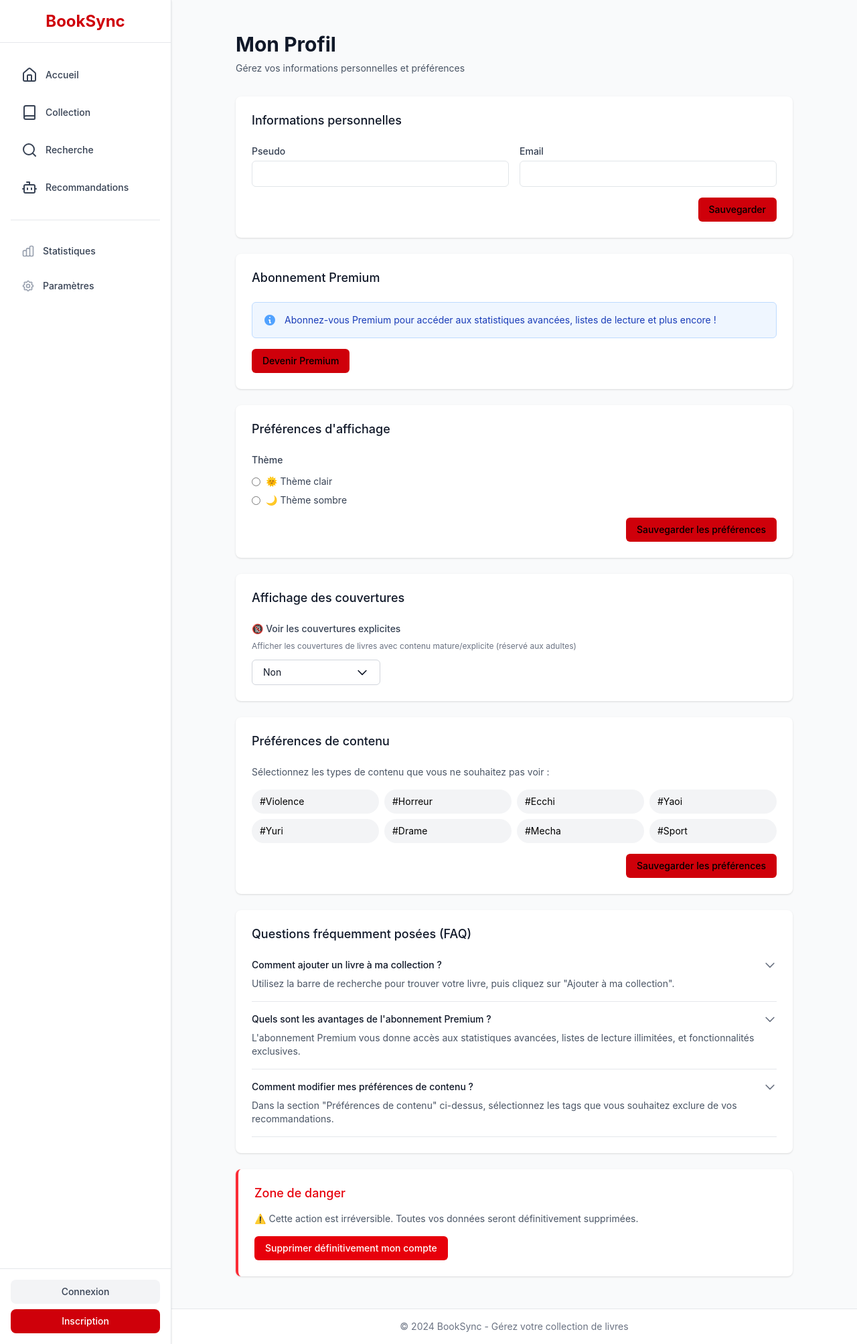
After one commit to shooter-dev/book_sync, a Django app: page /accounts/profile/ in a window 1280 px wide. The commit adds this page. Shown: the whole page at 67% size. Run offline with Django 5.2, Linux system fonts and the light colour scheme.

Commit message:
feat: creat profile && view profile && url profil

```diff
--- /dev/null
+++ b/book_sync/accounts/templates/profile.html
@@ -0,0 +1,371 @@
+{% extends "base.html" %}
+{% load static %}
+
+{% block content %}
+<div class="max-w-4xl mx-auto py-6 sm:px-6 lg:px-8">
+    <div class="px-4 py-6 sm:px-0">
+        <!-- Header -->
+        <div class="mb-8">
+            <h1 class="text-3xl font-bold text-gray-900 dark:text-white">
+                Mon Profil
+            </h1>
+            <p class="mt-2 text-sm text-gray-600 dark:text-gray-400">
+                Gérez vos informations personnelles et préférences
+            </p>
+        </div>
+
+        <div class="space-y-6">
+            <!-- Informations personnelles -->
+            <div class="bg-white dark:bg-gray-800 shadow rounded-lg">
+                <div class="px-4 py-5 sm:p-6">
+                    <h3 class="text-lg leading-6 font-medium text-gray-900 dark:text-white mb-6">
+                        Informations personnelles
+                    </h3>
+                    <form method="post" action="#" class="space-y-4">
+                        {% csrf_token %}
+                        <div class="grid grid-cols-1 md:grid-cols-2 gap-4">
+                            <div>
+                                <label for="username" class="block text-sm font-medium text-gray-700 dark:text-gray-300">
+                                    Pseudo
+                                </label>
+                                <input type="text" id="username" name="username" value="{{ user.username }}"
+                                       class="mangacollec-input form-input mt-1">
+                            </div>
+                            <div>
+                                <label for="email" class="block text-sm font-medium text-gray-700 dark:text-gray-300">
+                                    Email
+                                </label>
+                                <input type="email" id="email" name="email" value="{{ user.email }}"
+                                       class="mangacollec-input form-input mt-1">
+                            </div>
+                        </div>
+                        <div class="flex justify-end">
+                            <button type="submit" class="mangacollec-red px-4 py-2 text-sm font-medium rounded-md">
+                                Sauvegarder
+                            </button>
+                        </div>
+                    </form>
+                </div>
+            </div>
+
+            <!-- Abonnement -->
+            <div class="bg-white dark:bg-gray-800 shadow rounded-lg">
+                <div class="px-4 py-5 sm:p-6">
+                    <h3 class="text-lg leading-6 font-medium text-gray-900 dark:text-white mb-6">
+                        Abonnement Premium
+                    </h3>
+                    {% if user.is_premium %}
+                        <div class="bg-green-50 dark:bg-green-900/20 border border-green-200 dark:border-green-800 rounded-md p-4 mb-4">
+                            <div class="flex">
+                                <div class="flex-shrink-0">
+                                    <svg class="h-5 w-5 text-green-400" viewBox="0 0 20 20" fill="currentColor">
+                                        <path fill-rule="evenodd" d="M10 18a8 8 0 100-16 8 8 0 000 16zm3.707-9.293a1 1 0 00-1.414-1.414L9 10.586 7.707 9.293a1 1 0 00-1.414 1.414l2 2a1 1 0 001.414 0l4-4z" clip-rule="evenodd" />
+                                    </svg>
+                                </div>
+                                <div class="ml-3">
+                                    <p class="text-sm text-green-800 dark:text-green-200">
+                                        Vous êtes abonné Premium ! Profitez de toutes les fonctionnalités avancées.
+                                    </p>
+                                </div>
+                            </div>
+                        </div>
+                        <button type="button" class="bg-red-600 hover:bg-red-700 text-white px-4 py-2 text-sm font-medium rounded-md">
+                            Résilier l'abonnement
+                        </button>
+                    {% else %}
+                        <div class="bg-blue-50 dark:bg-blue-900/20 border border-blue-200 dark:border-blue-800 rounded-md p-4 mb-4">
+                            <div class="flex">
+                                <div class="flex-shrink-0">
+                                    <svg class="h-5 w-5 text-blue-400" viewBox="0 0 20 20" fill="currentColor">
+                                        <path fill-rule="evenodd" d="M18 10a8 8 0 11-16 0 8 8 0 0116 0zm-7-4a1 1 0 11-2 0 1 1 0 012 0zM9 9a1 1 0 000 2v3a1 1 0 001 1h1a1 1 0 100-2v-3a1 1 0 00-1-1H9z" clip-rule="evenodd" />
+                                    </svg>
+                                </div>
+                                <div class="ml-3">
+                                    <p class="text-sm text-blue-800 dark:text-blue-200">
+                                        Abonnez-vous Premium pour accéder aux statistiques avancées, listes de lecture et plus encore !
+                                    </p>
+                                </div>
+                            </div>
+                        </div>
+                        <button type="button" class="mangacollec-red px-4 py-2 text-sm font-medium rounded-md">
+                            Devenir Premium
+                        </button>
+                    {% endif %}
+                </div>
+            </div>
+
+            <!-- Préférences d'affichage -->
+            <div class="bg-white dark:bg-gray-800 shadow rounded-lg">
+                <div class="px-4 py-5 sm:p-6">
+                    <h3 class="text-lg leading-6 font-medium text-gray-900 dark:text-white mb-6">
+                        Préférences d'affichage
+                    </h3>
+                    <form method="post" action="#" class="space-y-4">
+                        {% csrf_token %}
+                        <div>
+                            <label class="block text-sm font-medium text-gray-700 dark:text-gray-300 mb-3">
+                                Thème
+                            </label>
+                            <div class="space-y-2">
+                                <div class="flex items-center">
+                                    <input id="theme-light" name="theme" type="radio" value="light"
+                                           class="mangacollec-checkbox">
+                                    <label for="theme-light" class="ml-2 text-sm text-gray-700 dark:text-gray-300">
+                                        🌞 Thème clair
+                                    </label>
+                                </div>
+                                <div class="flex items-center">
+                                    <input id="theme-dark" name="theme" type="radio" value="dark"
+                                           class="mangacollec-checkbox">
+                                    <label for="theme-dark" class="ml-2 text-sm text-gray-700 dark:text-gray-300">
+                                        🌙 Thème sombre
+                                    </label>
+                                </div>
+                            </div>
+                        </div>
+
+                        <div class="flex justify-end">
+                            <button type="submit" class="mangacollec-red px-4 py-2 text-sm font-medium rounded-md">
+                                Sauvegarder les préférences
+                            </button>
+                        </div>
+                    </form>
+                </div>
+            </div>
+
+            <!-- Contenu mature -->
+            <div class="bg-white dark:bg-gray-800 shadow rounded-lg">
+                <div class="px-4 py-5 sm:p-6">
+                    <h3 class="text-lg leading-6 font-medium text-gray-900 dark:text-white mb-6">
+                        Affichage des couvertures
+                    </h3>
+                    <div class="space-y-4">
+                        <div>
+                            <label class="block text-sm font-medium text-gray-700 dark:text-gray-300 mb-2">
+                                🔞 Voir les couvertures explicites
+                            </label>
+                            <p class="text-xs text-gray-500 dark:text-gray-400 mb-3">
+                                Afficher les couvertures de livres avec contenu mature/explicite (réservé aux adultes)
+                            </p>
+
+                            <div class="relative inline-block">
+                                <button type="button" id="mature-content-button"
+                                        class="flex items-center justify-between w-48 px-4 py-2 text-sm border border-gray-300 dark:border-gray-600 rounded-md bg-white dark:bg-gray-700 text-gray-900 dark:text-white hover:bg-gray-50 dark:hover:bg-gray-600 focus:outline-none focus:ring-2 focus:ring-red-500">
+                                    <span id="mature-content-text">Non</span>
+                                    <svg class="w-5 h-5 ml-2" fill="none" stroke="currentColor" viewBox="0 0 24 24">
+                                        <path stroke-linecap="round" stroke-linejoin="round" stroke-width="2" d="M19 9l-7 7-7-7"></path>
+                                    </svg>
+                                </button>
+
+                                <div id="mature-content-dropdown" class="absolute z-10 w-48 mt-1 bg-white dark:bg-gray-700 border border-gray-300 dark:border-gray-600 rounded-md shadow-lg hidden">
+                                    <div class="py-1">
+                                        <button type="button" class="mature-option w-full px-4 py-2 text-left text-sm text-gray-700 dark:text-gray-300 hover:bg-gray-100 dark:hover:bg-gray-600" data-value="non">
+                                            Non
+                                        </button>
+                                        <button type="button" class="mature-option w-full px-4 py-2 text-left text-sm text-gray-700 dark:text-gray-300 hover:bg-gray-100 dark:hover:bg-gray-600" data-value="oui">
+                                            Oui
+                                        </button>
+                                    </div>
+                                </div>
+                            </div>
+                        </div>
+                    </div>
+                </div>
+            </div>
+
+            <!-- Préférences de contenu -->
+            <div class="bg-white dark:bg-gray-800 shadow rounded-lg">
+                <div class="px-4 py-5 sm:p-6">
+                    <h3 class="text-lg leading-6 font-medium text-gray-900 dark:text-white mb-6">
+                        Préférences de contenu
+                    </h3>
+                    <p class="text-sm text-gray-600 dark:text-gray-400 mb-4">
+                        Sélectionnez les types de contenu que vous ne souhaitez pas voir :
+                    </p>
+                    <form method="post" action="#" class="space-y-4">
+                        {% csrf_token %}
+                        <div class="grid grid-cols-2 md:grid-cols-3 lg:grid-cols-4 gap-2">
+                            <label class="inline-flex items-center px-3 py-2 bg-gray-100 dark:bg-gray-700 rounded-full text-sm hover:bg-red-100 dark:hover:bg-red-900/30 cursor-pointer transition-colors">
+                                <input type="checkbox" name="exclude_tags" value="violence" class="sr-only peer">
+                                <span class="peer-checked:line-through peer-checked:text-red-600 dark:peer-checked:text-red-400">
+                                    #Violence
+                                </span>
+                            </label>
+                            <label class="inline-flex items-center px-3 py-2 bg-gray-100 dark:bg-gray-700 rounded-full text-sm hover:bg-red-100 dark:hover:bg-red-900/30 cursor-pointer transition-colors">
+                                <input type="checkbox" name="exclude_tags" value="horreur" class="sr-only peer">
+                                <span class="peer-checked:line-through peer-checked:text-red-600 dark:peer-checked:text-red-400">
+                                    #Horreur
+                                </span>
+                            </label>
+                            <label class="inline-flex items-center px-3 py-2 bg-gray-100 dark:bg-gray-700 rounded-full text-sm hover:bg-red-100 dark:hover:bg-red-900/30 cursor-pointer transition-colors">
+                                <input type="checkbox" name="exclude_tags" value="ecchi" class="sr-only peer">
+                                <span class="peer-checked:line-through peer-checked:text-red-600 dark:peer-checked:text-red-400">
+                                    #Ecchi
+                                </span>
+                            </label>
+                            <label class="inline-flex items-center px-3 py-2 bg-gray-100 dark:bg-gray-700 rounded-full text-sm hover:bg-red-100 dark:hover:bg-red-900/30 cursor-pointer transition-colors">
+                                <input type="checkbox" name="exclude_tags" value="yaoi" class="sr-only peer">
+                                <span class="peer-checked:line-through peer-checked:text-red-600 dark:peer-checked:text-red-400">
+                                    #Yaoi
+                                </span>
+                            </label>
+                            <label class="inline-flex items-center px-3 py-2 bg-gray-100 dark:bg-gray-700 rounded-full text-sm hover:bg-red-100 dark:hover:bg-red-900/30 cursor-pointer transition-colors">
+                                <input type="checkbox" name="exclude_tags" value="yuri" class="sr-only peer">
+                                <span class="peer-checked:line-through peer-checked:text-red-600 dark:peer-checked:text-red-400">
+                                    #Yuri
+                                </span>
+                            </label>
+                            <label class="inline-flex items-center px-3 py-2 bg-gray-100 dark:bg-gray-700 rounded-full text-sm hover:bg-red-100 dark:hover:bg-red-900/30 cursor-pointer transition-colors">
+                                <input type="checkbox" name="exclude_tags" value="drame" class="sr-only peer">
+                                <span class="peer-checked:line-through peer-checked:text-red-600 dark:peer-checked:text-red-400">
+                                    #Drame
+                                </span>
+                            </label>
+                            <label class="inline-flex items-center px-3 py-2 bg-gray-100 dark:bg-gray-700 rounded-full text-sm hover:bg-red-100 dark:hover:bg-red-900/30 cursor-pointer transition-colors">
+                                <input type="checkbox" name="exclude_tags" value="mecha" class="sr-only peer">
+                                <span class="peer-checked:line-through peer-checked:text-red-600 dark:peer-checked:text-red-400">
+                                    #Mecha
+                                </span>
+                            </label>
+                            <label class="inline-flex items-center px-3 py-2 bg-gray-100 dark:bg-gray-700 rounded-full text-sm hover:bg-red-100 dark:hover:bg-red-900/30 cursor-pointer transition-colors">
+                                <input type="checkbox" name="exclude_tags" value="sport" class="sr-only peer">
+                                <span class="peer-checked:line-through peer-checked:text-red-600 dark:peer-checked:text-red-400">
+                                    #Sport
+                                </span>
+                            </label>
+                        </div>
+                        <div class="flex justify-end">
+                            <button type="submit" class="mangacollec-red px-4 py-2 text-sm font-medium rounded-md">
+                                Sauvegarder les préférences
+                            </button>
+                        </div>
+                    </form>
+                </div>
+            </div>
+
+            <!-- FAQ -->
+            <div class="bg-white dark:bg-gray-800 shadow rounded-lg">
+                <div class="px-4 py-5 sm:p-6">
+                    <h3 class="text-lg leading-6 font-medium text-gray-900 dark:text-white mb-6">
+                        Questions fréquemment posées (FAQ)
+                    </h3>
+                    <div class="space-y-4">
+                        <div class="border-b border-gray-200 dark:border-gray-700 pb-4">
+                            <button class="flex justify-between items-center w-full text-left" type="button">
+                                <span class="text-sm font-medium text-gray-900 dark:text-white">
+                                    Comment ajouter un livre à ma collection ?
+                                </span>
+                                <svg class="w-5 h-5 text-gray-500" fill="none" stroke="currentColor" viewBox="0 0 24 24">
+                                    <path stroke-linecap="round" stroke-linejoin="round" stroke-width="2" d="M19 9l-7 7-7-7"></path>
+                                </svg>
+                            </button>
+                            <div class="mt-2 text-sm text-gray-600 dark:text-gray-400">
+                                Utilisez la barre de recherche pour trouver votre livre, puis cliquez sur "Ajouter à ma collection".
+                            </div>
+                        </div>
+                        <div class="border-b border-gray-200 dark:border-gray-700 pb-4">
+                            <button class="flex justify-between items-center w-full text-left" type="button">
+                                <span class="text-sm font-medium text-gray-900 dark:text-white">
+                                    Quels sont les avantages de l'abonnement Premium ?
+                                </span>
+                                <svg class="w-5 h-5 text-gray-500" fill="none" stroke="currentColor" viewBox="0 0 24 24">
+                                    <path stroke-linecap="round" stroke-linejoin="round" stroke-width="2" d="M19 9l-7 7-7-7"></path>
+                                </svg>
+                            </button>
+                            <div class="mt-2 text-sm text-gray-600 dark:text-gray-400">
+                                L'abonnement Premium vous donne accès aux statistiques avancées, listes de lecture illimitées, et fonctionnalités exclusives.
+                            </div>
+                        </div>
+                        <div class="border-b border-gray-200 dark:border-gray-700 pb-4">
+                            <button class="flex justify-between items-center w-full text-left" type="button">
+                                <span class="text-sm font-medium text-gray-900 dark:text-white">
+                                    Comment modifier mes préférences de contenu ?
+                                </span>
+                                <svg class="w-5 h-5 text-gray-500" fill="none" stroke="currentColor" viewBox="0 0 24 24">
+                                    <path stroke-linecap="round" stroke-linejoin="round" stroke-width="2" d="M19 9l-7 7-7-7"></path>
+                                </svg>
+                            </button>
+                            <div class="mt-2 text-sm text-gray-600 dark:text-gray-400">
+                                Dans la section "Préférences de contenu" ci-dessus, sélectionnez les tags que vous souhaitez exclure de vos recommandations.
+                            </div>
+                        </div>
+                    </div>
+                </div>
+            </div>
+
+            <!-- Zone de danger -->
+            <div class="bg-white dark:bg-gray-800 shadow rounded-lg border-l-4 border-red-500">
+                <div class="px-4 py-5 sm:p-6">
+                    <h3 class="text-lg leading-6 font-medium text-red-600 dark:text-red-400 mb-4">
+                        Zone de danger
+                    </h3>
+                    <p class="text-sm text-gray-600 dark:text-gray-400 mb-4">
+                        ⚠️ Cette action est irréversible. Toutes vos données seront définitivement supprimées.
+                    </p>
+                    <form method="post" action="#" onsubmit="return confirm('Êtes-vous sûr de vouloir supprimer votre compte ? Cette action est irréversible.');">
+                        {% csrf_token %}
+                        <button type="submit" class="bg-red-600 hover:bg-red-700 text-white px-4 py-2 text-sm font-medium rounded-md">
+                            Supprimer définitivement mon compte
+                        </button>
+                    </form>
+                </div>
+            </div>
+        </div>
+    </div>
+</div>
+
+<script>
+document.addEventListener('DOMContentLoaded', function() {
+    const matureContentButton = document.getElementById('mature-content-button');
+    const matureContentDropdown = document.getElementById('mature-content-dropdown');
+    const matureContentText = document.getElementById('mature-content-text');
+    const matureOptions = document.querySelectorAll('.mature-option');
+
+    // Toggle dropdown
+    matureContentButton.addEventListener('click', function() {
+        matureContentDropdown.classList.toggle('hidden');
+    });
+
+    // Close dropdown when clicking outside
+    document.addEventListener('click', function(event) {
+        if (!matureContentButton.contains(event.target) && !matureContentDropdown.contains(event.target)) {
+            matureContentDropdown.classList.add('hidden');
+        }
+    });
+
+    // Handle option selection
+    matureOptions.forEach(function(option) {
+        option.addEventListener('click', function() {
+            const value = this.getAttribute('data-value');
+
+            if (value === 'oui') {
+                // Confirmation d'âge
+                const ageConfirmation = confirm(
+                    "⚠️ CONFIRMATION D'ÂGE REQUISE ⚠️\n\n" +
+                    "En cliquant sur 'OK', vous confirmez :\n" +
+                    "• Avoir 18 ans ou plus\n" +
+                    "• Souhaiter voir les couvertures de livres explicites\n" +
+                    "• Comprendre que certaines couvertures peuvent contenir du contenu mature\n\n" +
+                    "Confirmez-vous avoir 18 ans ou plus ?"
+                );
+
+                if (ageConfirmation) {
+                    matureContentText.textContent = 'Oui';
+                    // Ici vous pouvez ajouter le code pour sauvegarder la préférence
+                    console.log('Couvertures explicites activées');
+                } else {
+                    return; // Ne pas changer la sélection
+                }
+            } else {
+                matureContentText.textContent = 'Non';
+                // Ici vous pouvez ajouter le code pour sauvegarder la préférence
+                console.log('Couvertures explicites désactivées');
+            }
+
+            matureContentDropdown.classList.add('hidden');
+        });
+    });
+});
+</script>
+
+{% endblock %}
--- a/book_sync/accounts/urls.py
+++ b/book_sync/accounts/urls.py
@@ -6,4 +6,5 @@
     path('login/', views.login_view, name='login'),
     path("register/", views.register_view, name="register"),
     path("logout/", views.logout_view, name="logout"),
+    path("profile/", views.profile_view, name="profile"),
 ]
--- a/book_sync/accounts/views.py
+++ b/book_sync/accounts/views.py
@@ -67,3 +67,6 @@
 
     messages.info(request, "Vous êtes maintenant déconnecté.")
     return redirect('index')
+
+def profile_view(request):
+    return render(request, 'profile.html')
--- a/book_sync/app/templates/navbar.html
+++ b/book_sync/app/templates/navbar.html
@@ -62,7 +62,7 @@
     <!-- User Section -->
     <div class="p-4 border-t border-gray-200 dark:border-gray-700">
         {% if user.is_authenticated %}
-            <div class="flex items-center space-x-3 mb-3">
+            <a href="{% url 'profile' %}" class="flex items-center space-x-3 mb-3 p-2 rounded-lg hover:bg-gray-100 dark:hover:bg-gray-700 transition-colors">
                 <div class="w-8 h-8 bg-gray-300 dark:bg-gray-600 rounded-full flex items-center justify-center">
                     <svg class="w-5 h-5 text-gray-600 dark:text-gray-300" fill="none" stroke="currentColor" viewBox="0 0 24 24">
                         <path stroke-linecap="round" stroke-linejoin="round" stroke-width="2" d="M16 7a4 4 0 11-8 0 4 4 0 018 0zM12 14a7 7 0 00-7 7h14a7 7 0 00-7-7z"></path>
@@ -73,10 +73,10 @@
                         {{ user.username }}
                     </p>
                     <p class="text-xs text-gray-500 dark:text-gray-400">
-                        Utilisateur
+                        Voir le profil
                     </p>
                 </div>
-            </div>
+            </a>
             <a href="{% url 'logout' %}"
                class="w-full flex items-center justify-center px-4 py-2 text-sm font-medium text-white mangacollec-red rounded-lg hover:opacity-90 transition-opacity">
                 <svg class="w-4 h-4 mr-2" fill="none" stroke="currentColor" viewBox="0 0 24 24">
```
